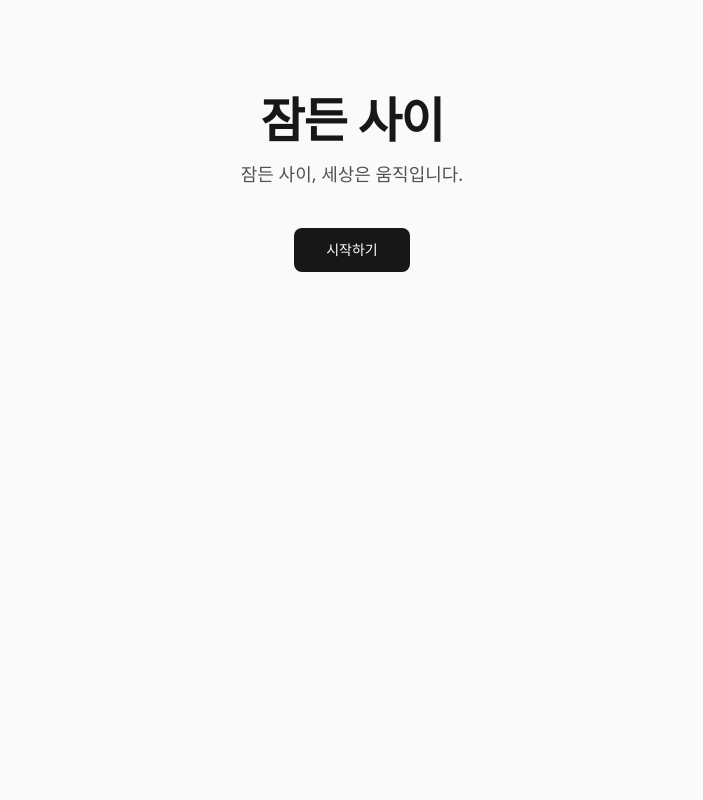
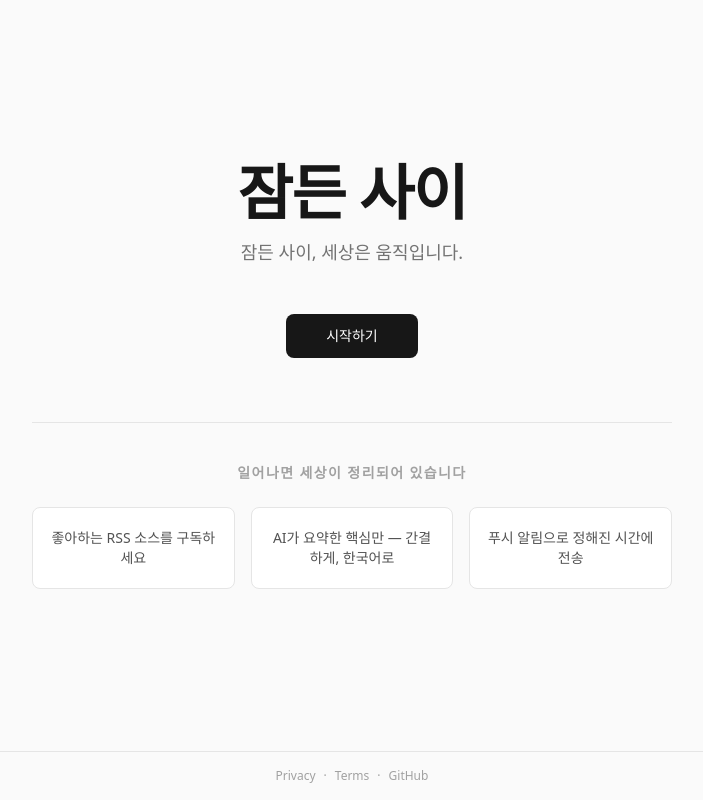
Before and after one commit to jeiel85/morning-briefing, a Next.js app: page / in a window 1280 px wide. Shown: the whole page, without its empty margins (288-991 px from the left). Built offline with nearby package versions, Linux system fonts and the light colour scheme.

Commit message:
icons, landing page, source toggle, GHA ingestion cron

```diff
--- a/messages/en.json
+++ b/messages/en.json
@@ -1,8 +1,12 @@
 {
   "landing": {
     "title": "zam-dun",
-    "subtitle": "잠든 사이 — your personal morning briefing. Coming soon.",
-    "start": "Get Started"
+    "subtitle": "잠든 사이 — your personal morning briefing.",
+    "start": "Get Started",
+    "features_title": "Wake up informed",
+    "feature1": "Curated from your favorite RSS sources",
+    "feature2": "AI-powered summary — concise, multilingual",
+    "feature3": "Delivered via push notification on your schedule"
   },
   "auth": {
     "signin_title": "Sign in to zam-dun",
--- a/messages/ko.json
+++ b/messages/ko.json
@@ -2,7 +2,11 @@
   "landing": {
     "title": "잠든 사이",
     "subtitle": "잠든 사이, 세상은 움직입니다.",
-    "start": "시작하기"
+    "start": "시작하기",
+    "features_title": "일어나면 세상이 정리되어 있습니다",
+    "feature1": "좋아하는 RSS 소스를 구독하세요",
+    "feature2": "AI가 요약한 핵심만 — 간결하게, 한국어로",
+    "feature3": "푸시 알림으로 정해진 시간에 전송"
   },
   "auth": {
     "signin_title": "잠든 사이 로그인",
--- a/src/app/app/sources/page.tsx
+++ b/src/app/app/sources/page.tsx
@@ -11,34 +11,57 @@ async function toggleSource(formData: FormData) {
   revalidatePath("/app/sources");
 }
 
+function ScoreBadge({ score }: { score: number }) {
+  const color = score >= 0.8 ? "bg-green-100 text-green-700" : score >= 0.5 ? "bg-amber-100 text-amber-700" : "bg-red-100 text-red-700";
+  return <span className={`rounded px-1.5 py-0.5 text-xs font-medium ${color}`}>{(score * 100).toFixed(0)}%</span>;
+}
+
+function ToggleSwitch({ enabled }: { enabled: boolean }) {
+  return (
+    <button
+      type="submit"
+      className={`relative inline-flex h-5 w-9 items-center rounded-full transition-colors ${enabled ? "bg-green-500" : "bg-neutral-300"}`}
+    >
+      <span className={`inline-block h-3.5 w-3.5 transform rounded-full bg-white transition-transform ${enabled ? "translate-x-4.5" : "translate-x-1"}`} style={{ translate: enabled ? "18px" : "4px" }} />
+    </button>
+  );
+}
+
 export default async function SourcesPage() {
-  await getVisitor();
+  const user = await getVisitor();
   const t = await getTranslations("sources");
 
-  const sources = await prisma.source.findMany({ orderBy: { key: "asc" } });
+  const sources = await prisma.source.findMany({
+    orderBy: { key: "asc" },
+    include: {
+      fetchRuns: { take: 1, orderBy: { startedAt: "desc" } },
+    },
+  });
 
   return (
     <div className="mx-auto max-w-2xl">
       <h1 className="mb-8 text-2xl font-bold">{t("title")}</h1>
-      <div className="space-y-3">
-        {sources.map((source) => (
-          <form key={source.id} action={toggleSource} className="flex items-center justify-between rounded-lg border border-neutral-200 px-4 py-3">
-            <input type="hidden" name="sourceId" value={source.id} />
-            <div>
-              <p className="font-medium">{source.displayName}</p>
-              <p className="text-sm text-neutral-500">{source.sourceType} · {source.defaultCategory ?? "general"}</p>
-            </div>
-            <label className="flex items-center gap-2 text-sm">
+      <div className="space-y-2">
+        {sources.map((source) => {
+          const lastRun = source.fetchRuns[0];
+          return (
+            <form key={source.id} action={toggleSource} className="flex items-center justify-between rounded-lg border border-neutral-200 px-4 py-3">
+              <input type="hidden" name="sourceId" value={source.id} />
               <input type="hidden" name="enabled" value={String(!source.enabled)} />
-              <button
-                type="submit"
-                className={`rounded px-3 py-1 text-xs font-medium ${source.enabled ? "bg-green-100 text-green-800" : "bg-neutral-100 text-neutral-500"}`}
-              >
-                {source.enabled ? "Enabled" : "Disabled"}
-              </button>
-            </label>
-          </form>
-        ))}
+              <div className="min-w-0 flex-1">
+                <div className="flex items-center gap-2">
+                  <p className="truncate font-medium">{source.displayName}</p>
+                  <ScoreBadge score={source.reliabilityScore} />
+                </div>
+                <p className="truncate text-xs text-neutral-500">
+                  {source.sourceType} · {source.defaultCategory ?? "general"}
+                  {lastRun && ` · last: ${lastRun.startedAt.toLocaleDateString()}`}
+                </p>
+              </div>
+              <ToggleSwitch enabled={source.enabled} />
+            </form>
+          );
+        })}
       </div>
     </div>
   );
--- a/src/app/page.tsx
+++ b/src/app/page.tsx
@@ -1,18 +1,43 @@
 import { getTranslations } from "next-intl/server";
+import Link from "next/link";
 
 export default async function Home() {
   const t = await getTranslations("landing");
 
   return (
-    <main className="mx-auto max-w-2xl px-4 py-24 text-center">
-      <h1 className="mb-4 text-4xl font-bold tracking-tight md:text-5xl">{t("title")}</h1>
-      <p className="mb-10 text-lg text-neutral-600">{t("subtitle")}</p>
-      <a
-        href="/app"
-        className="inline-block rounded-lg bg-neutral-900 px-8 py-3 text-sm font-medium text-white hover:bg-neutral-800"
-      >
-        {t("start")}
-      </a>
-    </main>
+    <div className="flex min-h-screen flex-col">
+      <main className="mx-auto flex w-full max-w-2xl flex-1 flex-col items-center justify-center px-4">
+        <h1 className="mb-4 text-5xl font-bold tracking-tight md:text-6xl">{t("title")}</h1>
+        <p className="mb-12 text-lg text-neutral-500">{t("subtitle")}</p>
+
+        <Link
+          href="/app"
+          className="mb-16 inline-block rounded-lg bg-neutral-900 px-10 py-3 text-sm font-medium text-white hover:bg-neutral-800"
+        >
+          {t("start")}
+        </Link>
+
+        <div className="w-full border-t border-neutral-200 pt-10">
+          <h2 className="mb-6 text-center text-sm font-semibold uppercase tracking-widest text-neutral-400">
+            {t("features_title")}
+          </h2>
+          <div className="grid gap-4 md:grid-cols-3">
+            {["feature1", "feature2", "feature3"].map((key) => (
+              <div key={key} className="rounded-lg border border-neutral-200 bg-white px-4 py-5 text-center text-sm text-neutral-600">
+                {t(key)}
+              </div>
+            ))}
+          </div>
+        </div>
+      </main>
+
+      <footer className="border-t border-neutral-200 py-4 text-center text-xs text-neutral-400">
+        <Link href="/privacy" className="hover:text-neutral-600">Privacy</Link>
+        <span className="mx-2">·</span>
+        <Link href="/terms" className="hover:text-neutral-600">Terms</Link>
+        <span className="mx-2">·</span>
+        <a href="https://github.com/jeiel85/morning-briefing" className="hover:text-neutral-600" target="_blank" rel="noopener noreferrer">GitHub</a>
+      </footer>
+    </div>
   );
 }
```
Also changed, not shown: public/badge.png (added), public/icon.png (added).
